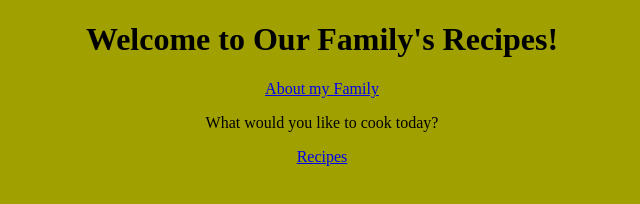
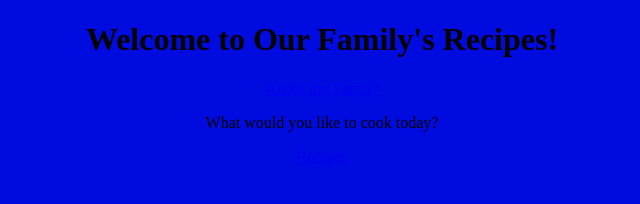
Before and after one commit to Evaminerly/Family-Recipes, a website: page index.html in a window 1280 px wide. Shown: the whole page, without its empty margins (318-958 px from the left). Drawn offline with Linux system fonts and the light colour scheme.

Commit message:
Add files via upload

```diff
--- a/index.html
+++ b/index.html
@@ -3,7 +3,7 @@
    <head>
       <title>Our Family Recipes</title>
    </head>
-   <body bgcolor="aqua blue">
+   <body bgcolor="light blue">
       <h1><center>Welcome to Our Family's Recipes!</center></h1>
       <center><a href="./about">About my Family</a></center>
       <p></p>
```
